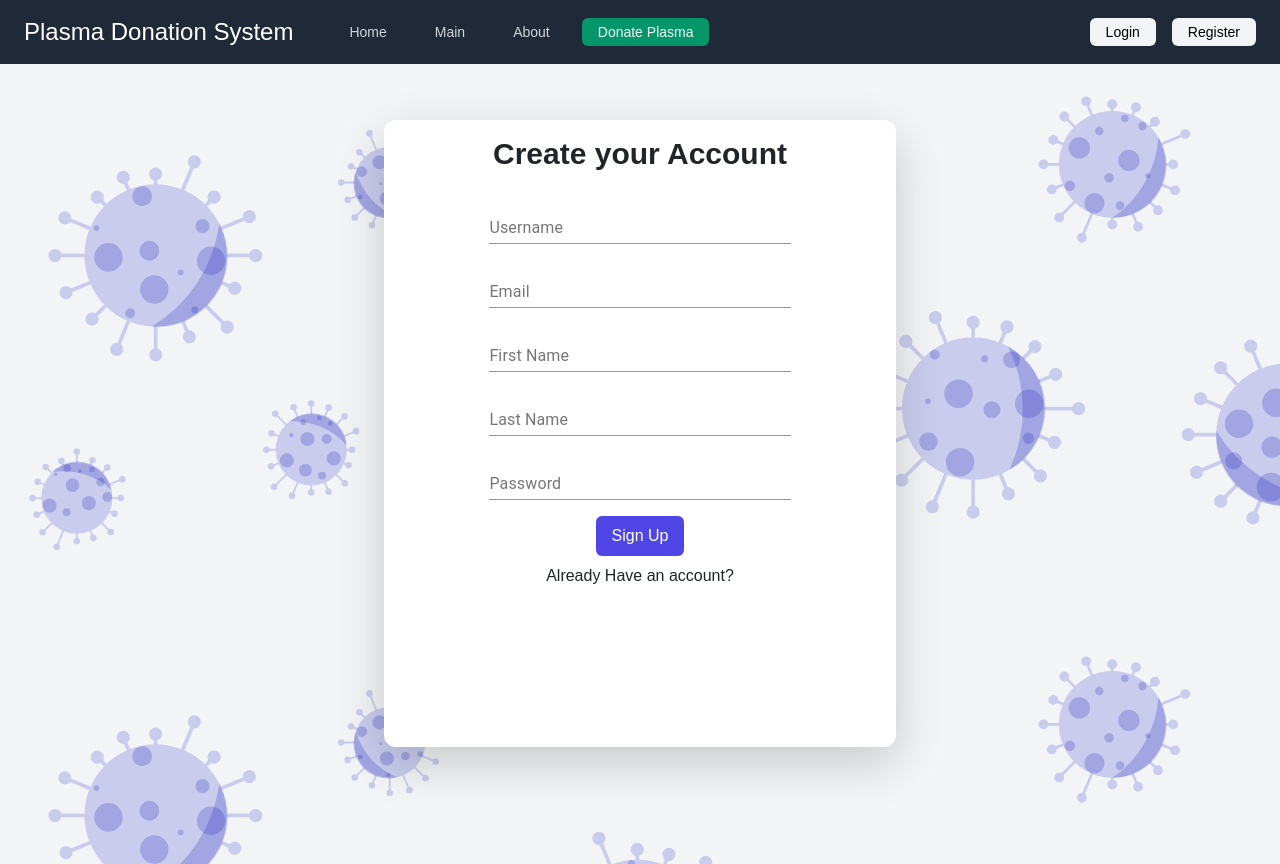
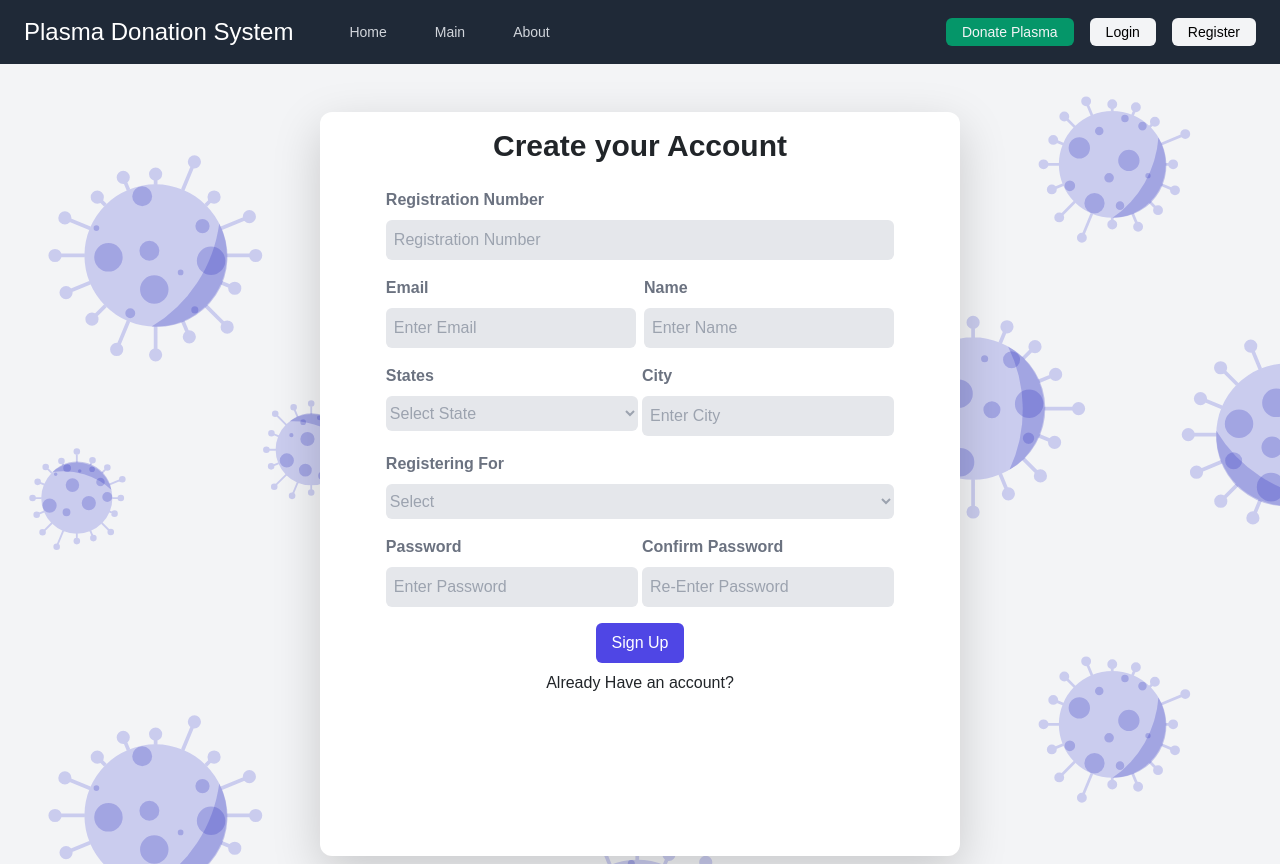
Before and after one commit to singhshivansh/plasma_donation_react_app, a React (Create React App) app in the folder frontend/: page /register in a window 1280 px wide. Built offline with nearby package versions, Linux system fonts and the light colour scheme.

Commit message:
added regustration and authentication for plasmabank and hospital

```diff
--- a/frontend/src/components/Main.js
+++ b/frontend/src/components/Main.js
@@ -28,7 +28,7 @@ export const Main = () => {
     })
 
     return (
-        <div className="bg-green-600">
+        <div className="bg-gray-100 h-screen">
             <h1>This is Main Page</h1>
         </div>
     )
--- a/frontend/src/components/Navbar.js
+++ b/frontend/src/components/Navbar.js
@@ -3,12 +3,28 @@ import { Transition } from "@headlessui/react";
 import {Link, useHistory} from 'react-router-dom';
 import MyModal from "./Modal";
 import {UserContext} from '../App';
+import axios from "axios";
 
 
 function Nav() {
   const [isOpen, setIsOpen] = useState(false);
   const {state, dispatch} = useContext(UserContext);
   const history = useHistory();
+
+  const get_curr_user = () =>{
+    const token = localStorage.getItem('token');
+    axios({
+      type : 'GET',
+      url : 'http://127.0.0.1:8000/get_current_user/',
+      headers : {
+        Authorization : `Token ${token}`
+      }
+    })
+    .then(success => {
+      sessionStorage.setItem('user', JSON.stringify(success.data))
+    })
+    .catch(error => console.log(error))
+  }
 
     console.log(localStorage.getItem('token'));
     if(localStorage.getItem('token')){
@@ -21,16 +37,24 @@ function Nav() {
   const logout = ()=>{
     if(localStorage.getItem('token')){
       localStorage.removeItem('token');
+      sessionStorage.removeItem('user');
       dispatch({type:"USER", payload:false});
       alert("Successfully Logout!");
       history.push('/main');
     }
   }
+  const RenderMenu = () => {
 
-  const RenderMenu = () => {
     if(state){
+      get_curr_user();
+      var user_name = '';
+      if(sessionStorage.getItem('user')){
+        user_name = JSON.parse(sessionStorage.getItem('user')).first_name;
+      }
+
       return(
         <div className="ml-10 flex items-baseline space-x-4">
+          <h5 className="text-white capitalize">{user_name}</h5>
           <button onClick={logout}
           className="hover:no-underline bg-gray-100 text-black hover:bg-gray-300 hover:text-black px-3 py-1 rounded-md text-sm font-medium"
           >Logout</button>
@@ -40,6 +64,8 @@ function Nav() {
     else{
       return(
             <div className="ml-10 flex items-baseline space-x-4">
+              <Link  className="hover:no-underline bg-green-600 text-gray-100 hover:bg-gray-700 hover:text-white px-3 py-1 rounded-md text-sm font-medium"
+                      to = "/plasma_form" >Donate Plasma</Link>
               <Link
                 className="hover:no-underline bg-gray-100 text-black hover:bg-gray-300 hover:text-black px-3 py-1 rounded-md text-sm font-medium"
                 to = '/login'>Login</Link>
@@ -71,8 +97,7 @@ function Nav() {
 
                       <Link className="hover:no-underline text-gray-300 hover:bg-gray-700 hover:text-white px-3 py-1 rounded-md text-sm font-medium"
                         to = '/about'>About</Link>
-                      <Link  className="hover:no-underline bg-green-600 text-gray-100 hover:bg-gray-700 hover:text-white px-3 py-1 rounded-md text-sm font-medium"
-                      to = "/plasma_form" >Donate Plasma</Link>
+
                     </div>
                 </div>
             </div>
--- a/frontend/src/components/auth/Login.js
+++ b/frontend/src/components/auth/Login.js
@@ -32,7 +32,7 @@ const Login = () => {
             credential
         )
         .then(res => {
-            // console.log(res.data.token);
+            console.log(res.data);
             setToken(res.data.token);
             localStorage.setItem('token', res.data.token);  //saving token
             console.log(res.data.token);
--- a/frontend/src/components/auth/Register.js
+++ b/frontend/src/components/auth/Register.js
@@ -1,13 +1,39 @@
 import React, { useState } from 'react';
 import axios from 'axios';
-import { FormControl, TextField, Button } from '@material-ui/core';
 import {Link, useHistory} from 'react-router-dom';
+import {motion} from 'framer-motion';
 
 
+const motion_right = {
+    hidden : {
+        x : -200,
+        opacity : 0, scale : 0
+    },
+    visible : {
+        x : 0, opacity : 1, scale : 1
+    }
+}
+const motion_left = {
+    hidden : {
+        y : 600,
+        opacity : 0, scale : 0
+    },
+    visible : {
+        y : 0, opacity : 1, scale : 1
+    }
+}
+const motion_vis = {
+    hidden : {
+        opacity : 0, scale : 0
+    },
+    visible : {
+        opacity : 1, scale : 1
+    }
+}
 function Register() {
 
     const [credential, setCredential] = useState(
-        {username: "", email:"", password:"", first_name:"", last_name:""}
+        {reg_no: "", email:"", name : "", password_1:"", password_2 : "", state : "", city:"", registering_to:""}
     )
 
     const history = useHistory();
@@ -15,7 +41,7 @@ function Register() {
     const submitForm = (e) =>{
         e.preventDefault();
 
-        axios.post(`http://127.0.0.1:8000/users/`, credential
+        axios.post(`http://127.0.0.1:8000/register/`, credential
         )
         .then((res)=> {
             console.log(res.data);
@@ -35,26 +61,86 @@ function Register() {
         var target_value = e.target.value;
 
         setCredential({...credential,[target_name] : target_value});
+        console.log(credential);
     }
 
     return (
         <div>
-            <div className="login_page overflow-y-hidden pt-5 bg-fixed h-screen bg-gray-100 flex justify-between">
-                <div className="container h-5/6 bg-white rounded-xl shadow-lg lg:w-2/5 my-2">
-                    <div>
+            <div className="login_page overflow-y-hidden pt-5 bg-fixed h-screen bg-gray-100 flex justify-between py-2">
+                <div className="container bg-white rounded-xl shadow-lg h-full lg:w-3/6 mb-3">
+                    <motion.div initial="hidden" animate="visible" variants={motion_right}>
                         <h3 className="text-3xl font-semibold my-3">Create your Account</h3>
-                    </div>
-                    <div className="flex justify-center">
-                        <form noValidate autoComplete="off" className="w-3/4">
+                    </motion.div>
+                    <motion.div className="flex justify-center" initial="hidden" animate="visible" variants={motion_vis}>
+                        <form noValidate autoComplete="off" className="w-5/6">
+                            <div className=" py-2">
+                                <label className="w-full text-gray-500 text-md font-semibold flex justify-start" htmlFor="">Registration Number</label>
+                                <input  className="bg-gray-200 rounded-md focus:outline-none focus:ring-2 border-1 w-full focus:bg-white focus:ring-indigo-500"
+                                    type="text" placeholder="Registration Number" onChange={inputHandler} value={credential.reg_no} name="reg_no"/>
+                            </div>
 
-                            <TextField name="username" value={credential.username} onChange={inputHandler}  label="Username" className=" col-lg-10 my-2 " id="username" placeholder="Enter Username" />
-                            <TextField name="email" value={credential.email} onChange={inputHandler} label="Email" className="col-lg-10 my-2 " placeholder="Enter email" />
+                            <div className="flex justify-between py-2">
+                                <div className="w-1/2">
+                                    <label className="w-full text-gray-500 text-md font-semibold flex justify-start">Email</label>
+                                    <input  className="bg-gray-200 rounded-md focus:outline-none focus:ring-2 border-1 w-full focus:bg-white focus:ring-indigo-500"
+                                        type="text" placeholder="Enter Email" name="email" onChange={inputHandler} value={credential.email} />
+                                </div>
+                                <div className="w-1/2 ml-2">
+                                    <label className="w-full text-gray-500 text-md font-semibold flex justify-start">Name</label>
+                                    <input  className="bg-gray-200 rounded-md focus:outline-none focus:ring-2 border-1 w-full focus:bg-white focus:ring-indigo-500"
+                                        type="text" placeholder="Enter Name" name="name" onChange={inputHandler} value={credential.name} />
+                                </div>
+                            </div>
+                            <div className="flex justify-between py-2 ">
+                                    <div className="w-6/12">
+                                        <label className="flex justify-start text-md font-semibold text-gray-500">States</label>
+                                        <select className="bg-gray-200 rounded-md focus:outline-none focus:ring-2 border-1 w-full focus:bg-white focus:ring-indigo-500 py-2 text-gray-400"
+                                            name="state" id="state" onChange={inputHandler} value={credential.state}>
+                                            <option value="" selected>Select State</option>
+                                            <option value="Andhra Pradesh">Andhra Pradesh</option>
+                                            <option value="Arunachal Pradesh">Arunachal Pradesh</option>
+                                        </select>
+                                    </div>
+
+                                    <div className="w-6/12 ml-1">
+                                        <label className="flex justify-start text-md font-semibold text-gray-500">City</label>
+                                        <input  className="bg-gray-200 rounded-md focus:outline-none focus:ring-2 border-1 w-full px-2 focus:bg-white focus:ring-indigo-500"
+                                        type="text" placeholder="Enter City" name="city" onChange={inputHandler} value={credential.city} />
+                                    </div>
+                            </div>
+                            <div className="flex justify-center py-2">
+                                <div className="w-full">
+                                    <label className="flex justify-start text-md font-semibold text-gray-500">Registering For</label>
+                                    <select className="bg-gray-200 rounded-md focus:outline-none focus:ring-2 border-1 w-full focus:bg-white focus:ring-indigo-500 py-2 text-gray-400"
+                                        name="registering_to" onChange={inputHandler} value={credential.registering_to} >
+                                        <option value="" selected>Select</option>
+                                        <option value="plasma_bank">Plasma Bank</option>
+                                        <option value="hospital">Hospital</option>
+                                    </select>
+                                </div>
+                            </div>
+                            <div className="flex justify-between py-2 ">
+                                    <div className="w-6/12">
+                                        <label className="flex justify-start font-semibold text-gray-500">Password</label>
+                                        <input  className="bg-gray-200 w-full rounded-md focus:outline-none focus:ring-2 border-1 px-2 focus:bg-white focus:ring-indigo-500"
+                                            type="text" placeholder="Enter Password" type="password" name="password_1"
+                                            onChange={inputHandler} value={credential.password}    />
+                                    </div>
+
+                                    <div className="w-6/12 ml-1">
+                                        <label  className="flex justify-start font-semibold text-gray-500">Confirm Password</label>
+                                        <input  className="bg-gray-200 rounded-md focus:outline-none focus:ring-2 border-1 w-full px-2 focus:bg-white focus:ring-indigo-500"
+                                            type="text" placeholder="Re-Enter Password" type="password" name="password_2"
+                                            onChange={inputHandler} value={credential.password1}    />
+                                    </div>
+                            </div>
+                            {/* <TextField name="email" value={credential.email} onChange={inputHandler} label="Email" className="col-lg-10 my-2 " placeholder="Enter email" />
                             <TextField name="first_name" value={credential.first_name} onChange={inputHandler} label="First Name" className="col-lg-10 my-2 " placeholder="Enter First Name" />
                             <TextField name="last_name" value={credential.last_name} onChange={inputHandler} label="Last Name" className="col-lg-10 my-2 " placeholder="Enter Last Name" />
-                            <TextField type="password" name="password" value={credential.password} onChange={inputHandler} label="Password" className="col-lg-10 my-2 " placeholder="Enter Password" />
+                            <TextField type="password" name="password" value={credential.password} onChange={inputHandler} label="Password" className="col-lg-10 my-2 " placeholder="Enter Password" /> */}
                             <button className="bg-indigo-600 text-white px-3 py-2 rounded-md mt-2" onClick={submitForm}>Sign Up</button>
                         </form>
-                    </div>
+                    </motion.div>
                     <div className="mt-2">
                         <Link to='/login' className="hover:no-underline">Already Have an account?</Link>
                     </div>
```
